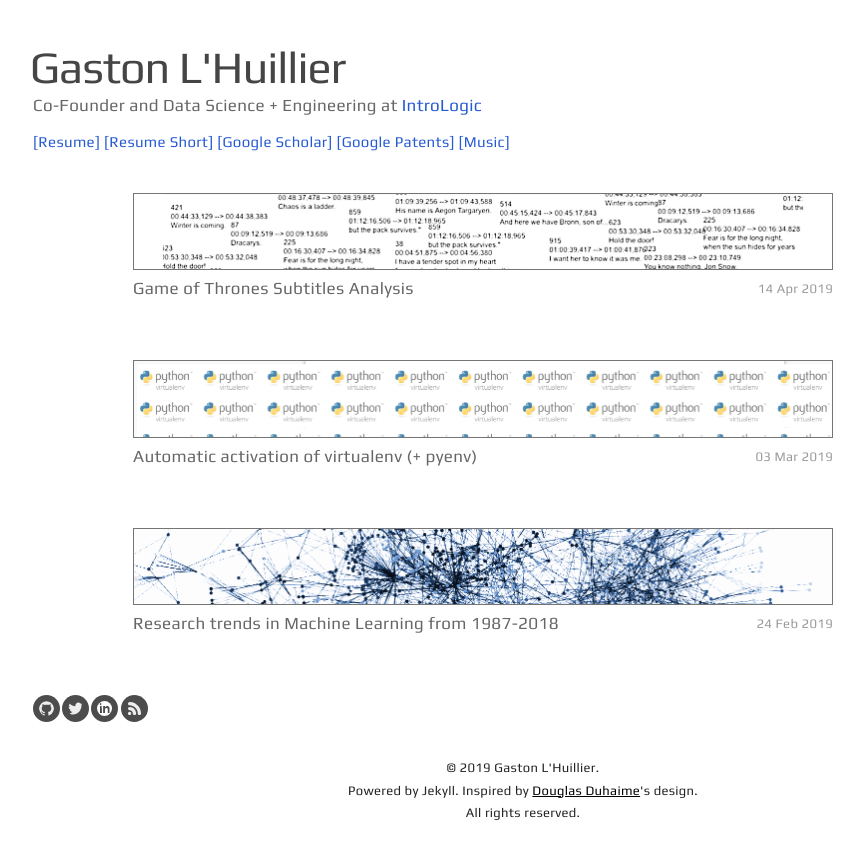
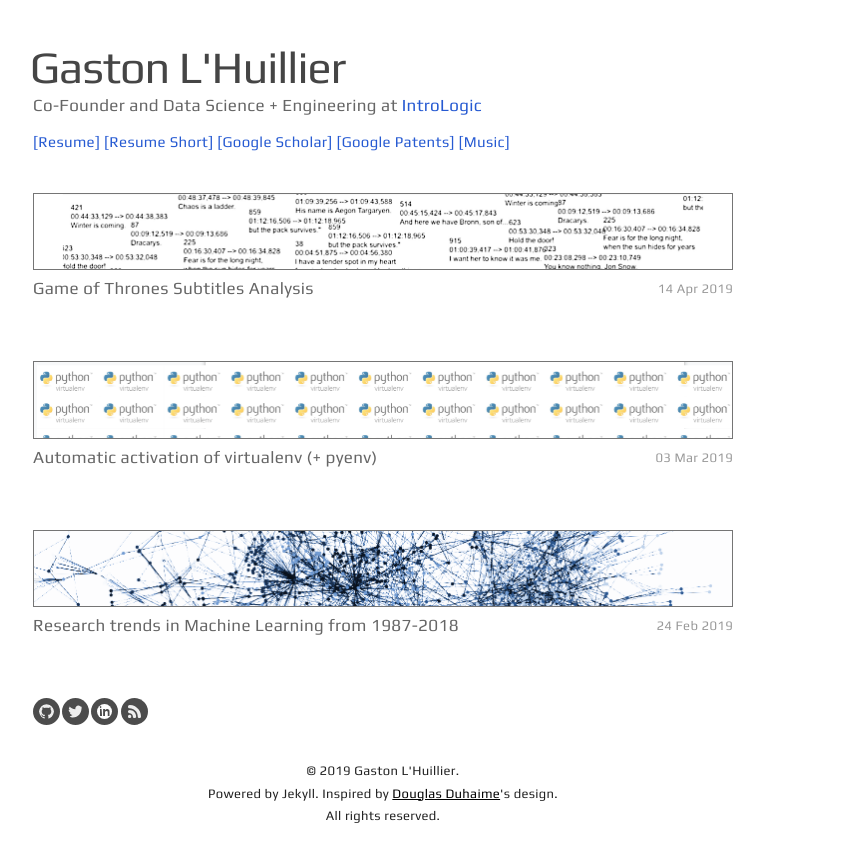
Before and after one commit to glhuilli/glhuilli.github.io, a Jekyll site: the page built from index.html, in a window 1280 px wide. Shown: the top 862 px of the page, without its empty margins (117-981 px from the left). Built offline with Jekyll 4.4.1, drawn with Linux system fonts in a browser that asks for light colours.

Commit message:
Better mobile experience

```diff
--- a/assets/css/main.css
+++ b/assets/css/main.css
@@ -29,7 +29,7 @@
 
 .container {
   width: 100%;
-  max-width: 750px;
+  max-width: 850px;
   display: inline-block;
   text-align: left;
   padding: 40px;
@@ -73,7 +73,7 @@
 **/
 
 .container img {
-  max-width: 130%;
+  max-width: 100%;
   margin: 20px auto;
   display: block;
 }
@@ -325,7 +325,7 @@
 
 .home-post {
   width: 100%;
-  margin-left: 100px;
+  /* margin-left: 100px; */
 }
 
 .home-post,
@@ -352,7 +352,7 @@
 .home-post a {
   text-decoration: none;
   display: block;
-  font-size: 1.2em;
+  font-size: 0.8em;
   color: #555;
   font-weight: 400;
 }
@@ -527,7 +527,7 @@
 }
 
 /* mobile */
-@media (max-width: 520px) {
+@media (max-width: 620px) {
   .post .container {
     padding: 10px;
   }
--- a/assets/posts/got-analysis/got-analysis.css
+++ b/assets/posts/got-analysis/got-analysis.css
@@ -1,5 +1,5 @@
 .got img {
-  max-width: 130%;
-  margin: 20px -100px;
+  max-width: 100%;
+  margin: 20px auto;
   display: block;
 }
--- a/index.html
+++ b/index.html
@@ -28,8 +28,6 @@
           </div>
         {% endif %}
       {%- endfor %}
-    </div>
-
       {% include home_icons.html %}
       <div align='center'>
         <p style="font-size:13px; align-text: center">© 2019 Gaston L'Huillier.
@@ -40,3 +38,4 @@
       </div>
     </div>
   </div>
+</div>
```
Also changed, not shown: _posts/2019-04-14-got-analysis.markdown (+7 -5 lines), 9 other files. Lines whose indentation alone changed are shown as unchanged.
